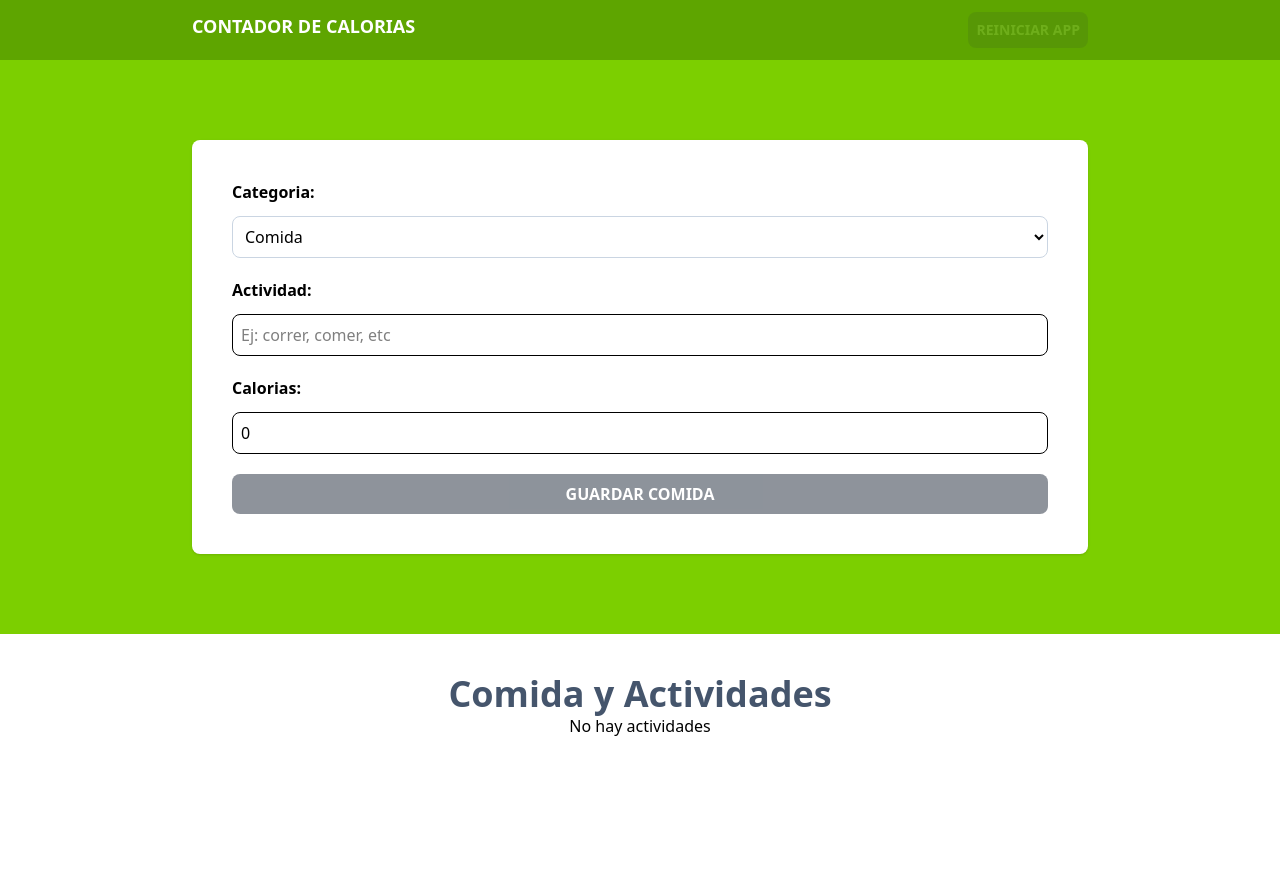
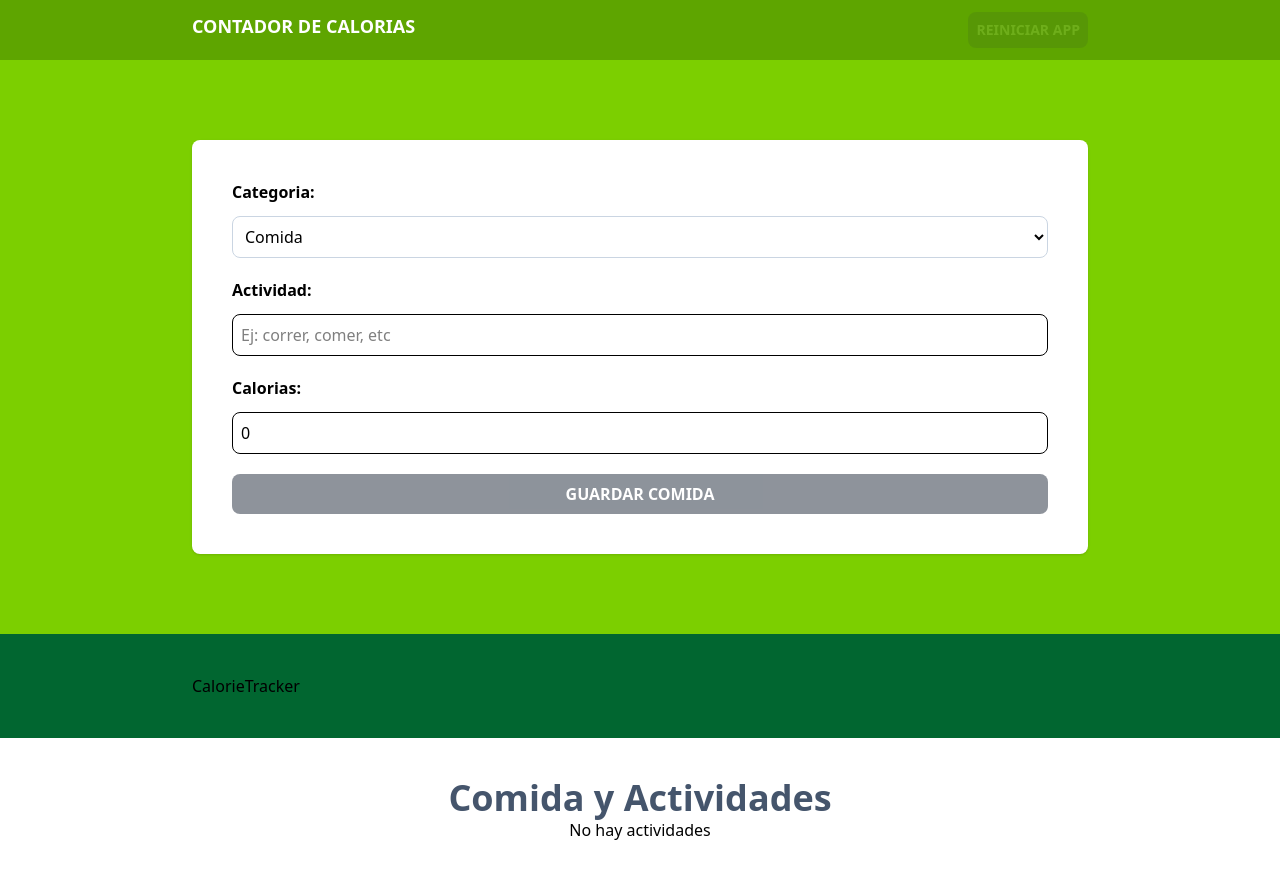
Before and after one commit to r0odr1/ContadorCalorias, a React app: page / in a window 1280 px wide. Shown: the top 878 px of the page. Before the commit the page ends 800 px from the top, so only its background shows below. Built offline with nearby package versions, Linux system fonts and the light colour scheme; the HTML template or start-up script is replaced by a standard one.

Commit message:
componente para crear el total de calorias

```diff
--- a/src/App.tsx
+++ b/src/App.tsx
@@ -2,6 +2,7 @@
 import Form from "./components/Form"
 import { activityReducer, initialState } from "./reducers/activity-reducer"
 import ActivityList from "./components/ActivityList"
+import CalorieTracker from "./components/CalorieTracker"
 
 function App() {
   const [state, dispatch] = useReducer(activityReducer, initialState)
@@ -41,6 +42,16 @@
 
       </section>
 
+      <section className="bg-green-800 py-10">
+        <div className="max-w-4xl mx-auto">
+          <CalorieTracker
+            activities={state.activities}
+          />
+
+        </div>
+
+      </section>
+
       <section className="p-10 mx-auto max-w-4xl">
         <ActivityList
           activities={state.activities}
--- /dev/null
+++ b/src/components/CalorieTracker.tsx
@@ -0,0 +1,10 @@
+import type { Activity } from "../types"
+
+type CalorieTrackerProps = {
+  activities: Activity[]
+}
+export default function CalorieTracker({activities} : CalorieTrackerProps) {
+  return (
+    <div>CalorieTracker</div>
+  )
+}
```
